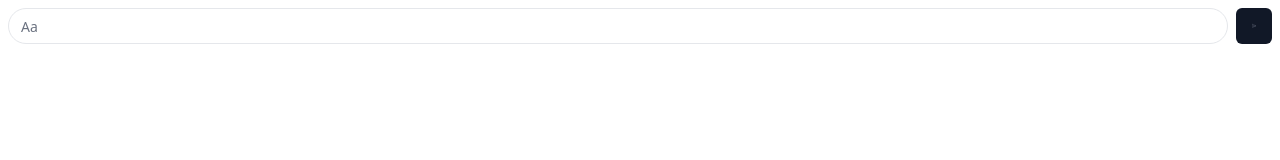
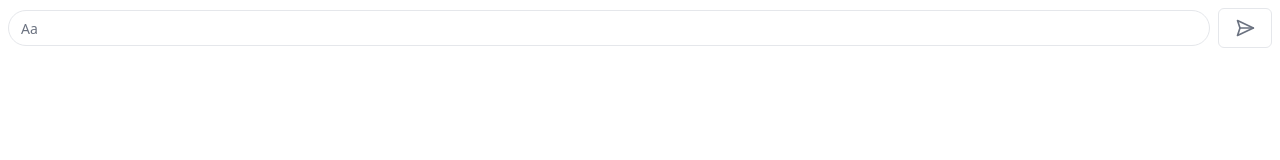
Before and after one commit to jpaddeo/cv, a Next.js app: page /en/chat in a window 1280 px wide. Shown: the top 160 px of the page. Built offline with nearby package versions, Linux system fonts and the light colour scheme.

Commit message:
feat: :zap: feating submit button as outlined

```diff
--- a/src/components/chat/chat.tsx
+++ b/src/components/chat/chat.tsx
@@ -111,14 +111,7 @@ export function Chat({lang}: ChatProps) {
               />
             </motion.div>
 
-            <Button
-              className={cn(
-                buttonVariants({variant: "ghost", size: "icon"}),
-                "h-9 w-9",
-                "shrink-0 dark:bg-muted dark:text-muted-foreground dark:hover:bg-muted dark:hover:text-white",
-              )}
-              type="submit"
-            >
+            <Button type="submit" variant="outline">
               <SendHorizontal className="text-muted-foreground" size={20} />
             </Button>
           </AnimatePresence>
```
